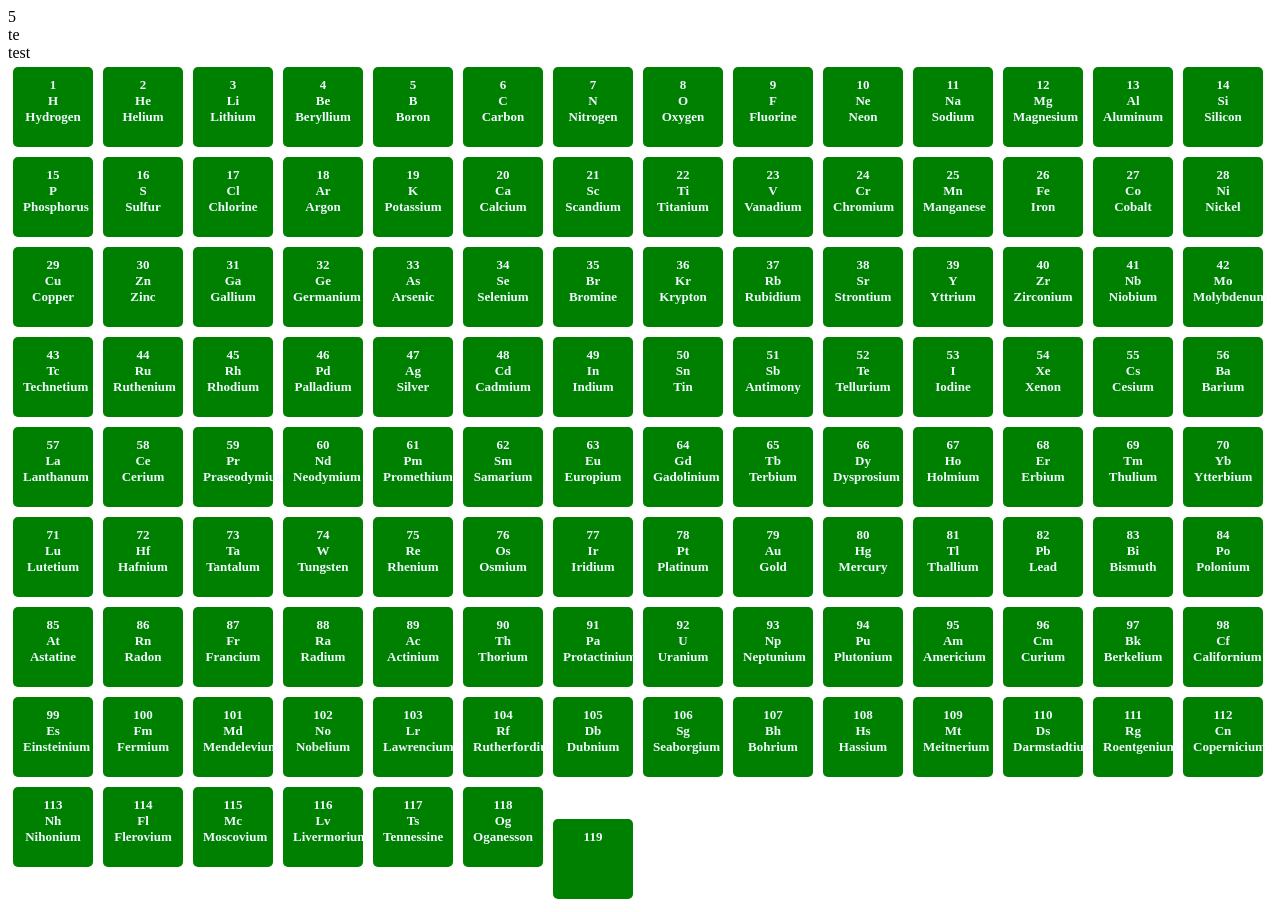
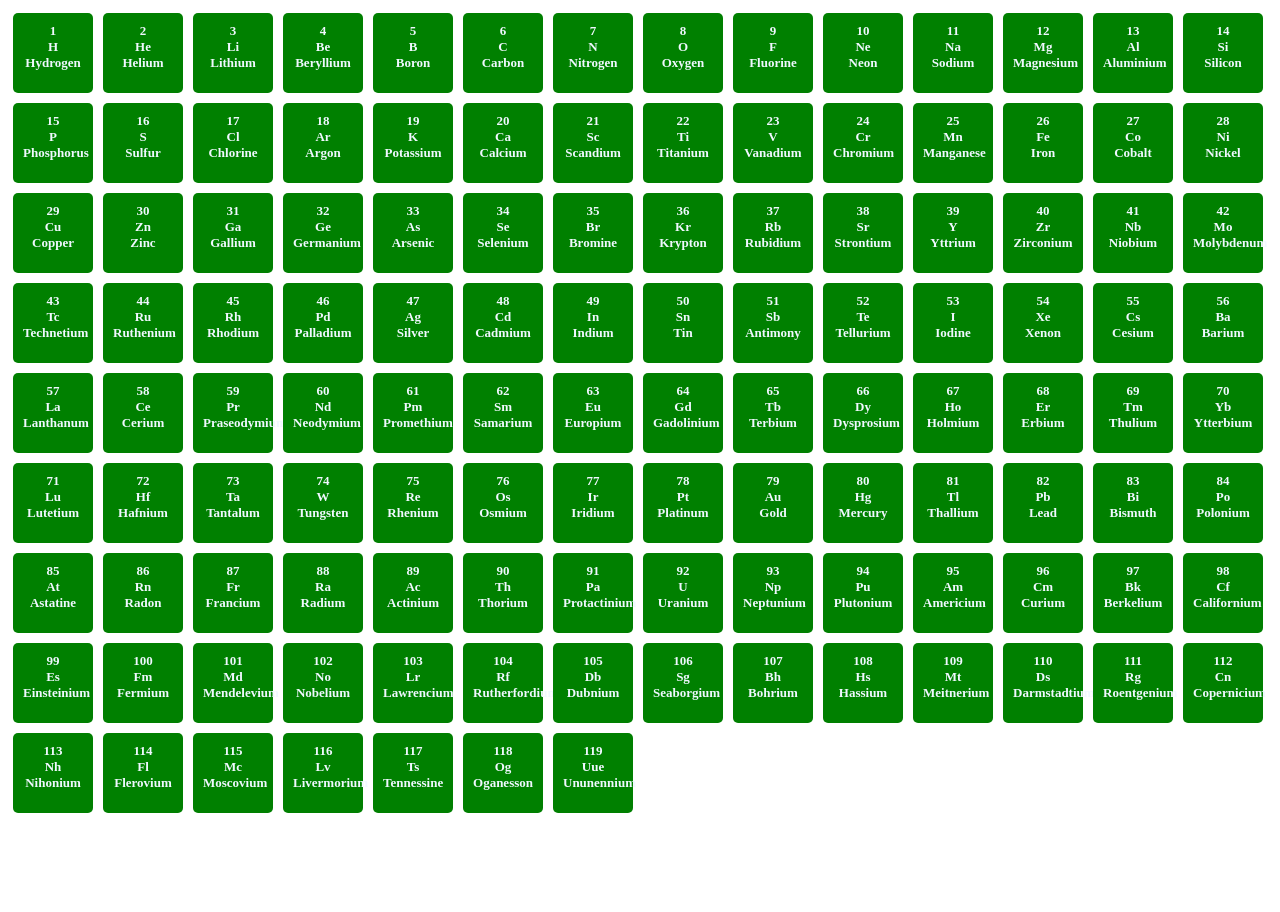
Before and after one commit to X-Ironheart/Modern-periodic-table, a plain HTML site: page index.html in a window 1280 px wide. After the commit the page ends 826 px from the top, so only its background shows below. Drawn offline with Linux system fonts and the light colour scheme.

Commit message:
feat: initialize periodic table data and script architecture while cleaning up test components.

```diff
--- a/JS/main.js
+++ b/JS/main.js
@@ -1,64 +1,17 @@
+async function getDataFromJson() {
+  const result = await fetch("./data/elements.json").then((res) => res.json());
+  for (let i = 0; i <= result.elements.length; i++) {
+    const elementDiv = document.createElement("div");
+    elementDiv.classList.add(`element`);
+    elementDiv.classList.add(`${result.elements[i].name}`);
 
-
-let numberOfElements = 118;
-
-let elementNames = [
-  "Hydrogen","Helium","Lithium","Beryllium","Boron","Carbon","Nitrogen","Oxygen","Fluorine","Neon",
-  "Sodium","Magnesium","Aluminum","Silicon","Phosphorus","Sulfur","Chlorine","Argon","Potassium","Calcium",
-  "Scandium","Titanium","Vanadium","Chromium","Manganese","Iron","Cobalt","Nickel","Copper","Zinc",
-  "Gallium","Germanium","Arsenic","Selenium","Bromine","Krypton","Rubidium","Strontium","Yttrium","Zirconium",
-  "Niobium","Molybdenum","Technetium","Ruthenium","Rhodium","Palladium","Silver","Cadmium","Indium","Tin",
-  "Antimony","Tellurium","Iodine","Xenon","Cesium","Barium","Lanthanum","Cerium","Praseodymium","Neodymium",
-  "Promethium","Samarium","Europium","Gadolinium","Terbium","Dysprosium","Holmium","Erbium","Thulium","Ytterbium",
-  "Lutetium","Hafnium","Tantalum","Tungsten","Rhenium","Osmium","Iridium","Platinum","Gold","Mercury",
-  "Thallium","Lead","Bismuth","Polonium","Astatine","Radon","Francium","Radium","Actinium","Thorium",
-  "Protactinium","Uranium","Neptunium","Plutonium","Americium","Curium","Berkelium","Californium","Einsteinium",
-  "Fermium","Mendelevium","Nobelium","Lawrencium","Rutherfordium","Dubnium","Seaborgium","Bohrium","Hassium",
-  "Meitnerium","Darmstadtium","Roentgenium","Copernicium","Nihonium","Flerovium","Moscovium","Livermorium",
-  "Tennessine","Oganesson"
-];
-
-let elementSymbols = [
-  "H","He","Li","Be","B","C","N","O","F","Ne",
-  "Na","Mg","Al","Si","P","S","Cl","Ar","K","Ca",
-  "Sc","Ti","V","Cr","Mn","Fe","Co","Ni","Cu","Zn",
-  "Ga","Ge","As","Se","Br","Kr","Rb","Sr","Y","Zr",
-  "Nb","Mo","Tc","Ru","Rh","Pd","Ag","Cd","In","Sn",
-  "Sb","Te","I","Xe","Cs","Ba","La","Ce","Pr","Nd",
-  "Pm","Sm","Eu","Gd","Tb","Dy","Ho","Er","Tm","Yb",
-  "Lu","Hf","Ta","W","Re","Os","Ir","Pt","Au","Hg",
-  "Tl","Pb","Bi","Po","At","Rn","Fr","Ra","Ac","Th",
-  "Pa","U","Np","Pu","Am","Cm","Bk","Cf","Es","Fm",
-  "Md","No","Lr","Rf","Db","Sg","Bh","Hs","Mt","Ds",
-  "Rg","Cn","Nh","Fl","Mc","Lv","Ts","Og"
-];
-
-let sGroup = document.createElement("div");
-sGroup.classList.add("s-groups");
-document.body.appendChild(sGroup);
-
-let pGroup = document.createElement("div");
-pGroup.classList.add("s-groups");
-document.body.appendChild(pGroup);
-
-let dGroup = document.createElement("div");
-dGroup.classList.add("s-groups");
-document.body.appendChild(dGroup);
-
-let fGroup = document.createElement("div");
-fGroup.classList.add("s-groups");
-document.body.appendChild(fGroup);
-
-  for (let i = 0; i <= elementNames.length; i++) {
-    const elementDiv = document.createElement("div");
-    elementDiv.classList.add(`${elementNames[i]}`);
-    elementDiv.classList.add(`element`);
-    const elementsName = elementNames[i];
-    const elementsSymbol = elementSymbols[i];
-    const atomicNumber = i + 1;
+    const elementsName = result.elements[i].name;
+    const elementsSymbol = result.elements[i].symbol;
+    const atomicNumber = result.elements[i].number;
     const atomNameDiv = document.createElement("div");
     const atomSymbolsDiv = document.createElement("div");
     const atomicNumberDiv = document.createElement("div");
+
     atomicNumberDiv.textContent = atomicNumber;
     atomNameDiv.textContent = elementsName;
     atomSymbolsDiv.textContent = elementsSymbol;
@@ -66,7 +19,9 @@ document.body.appendChild(fGroup);
     elementDiv.appendChild(atomSymbolsDiv);
     elementDiv.appendChild(atomNameDiv);
     document.body.appendChild(elementDiv);
-    if (atomicNumber) {
+  }
+  makeElemnts();
+  console.log(result);
+}
 
-    }
-  }
+getDataFromJson();
--- a/index.html
+++ b/index.html
@@ -12,12 +12,6 @@
     <link rel="stylesheet" href="./css/style.css">
   </head>
   <body>
-    <div class="test">
-      <div class="number">5</div>
-      <div class="symbols">te</div>
-      <div class="name">test</div>
-    </div>
     <script src="./JS/main.js" type="module"></script>
-    <script src="./JS/data.js" type="module"></script>
   </body>
 </html>
```
Also changed, not shown: data/elements.json.
